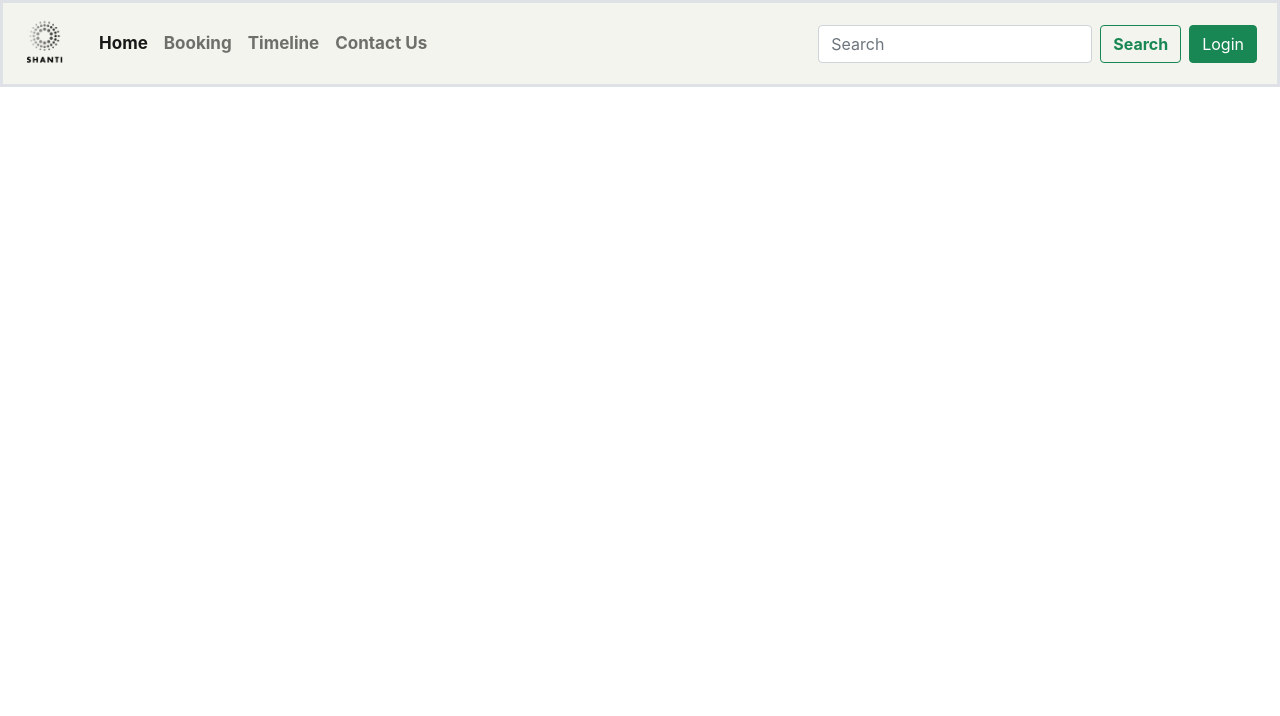
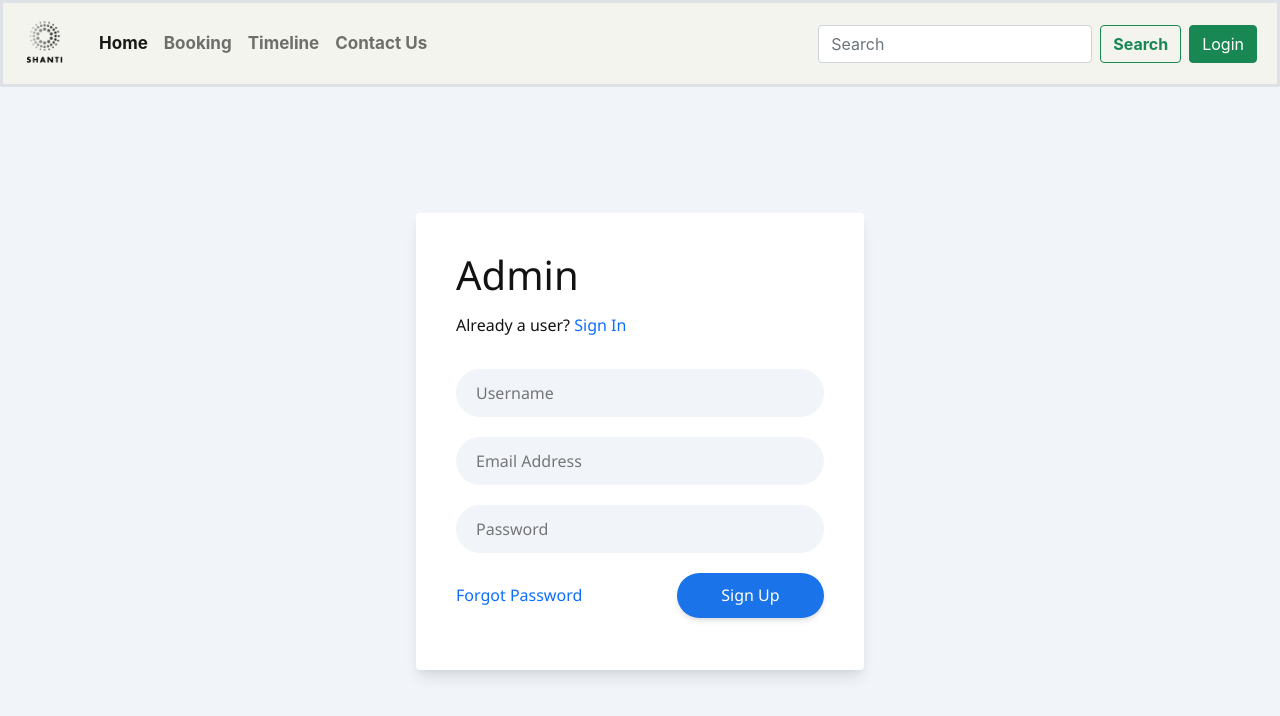
Before and after one commit to AyushSama/Portfolio, a React (Create React App) app in the folder New-Frontend/shantivideo/: page /admin in a window 1280 px wide. Shown: the top 716 px of the page. Built offline with nearby package versions, Linux system fonts and the light colour scheme.

Commit message:
i. Added Login Page for Admin

```diff
--- a/New-Frontend/shantivideo/src/App.js
+++ b/New-Frontend/shantivideo/src/App.js
@@ -1,4 +1,5 @@
 import "./App.css";
+import Admin from "./Components/Admin";
 import Alert from "./Components/Alert";
 import Booking from "./Components/Booking";
 import ContactUs from "./Components/ContactUs";
@@ -25,6 +26,7 @@ function App() {
                         <Route path="/contactus" element={<ContactUs/>} />
                         <Route path="/login" element={<Login/>} />
                         <Route path="/signup" element={<SignUp/>} />
+                        <Route path="/admin" element={<Admin/>} />
                     </Routes>
                 </Router>
             </AlertState>
--- /dev/null
+++ b/New-Frontend/shantivideo/src/Components/Admin.js
@@ -0,0 +1,40 @@
+import React from 'react'
+import { Link } from 'react-router-dom'
+
+export default function Admin() {
+  return (
+    <>
+    <Link to='/admin' className="btn"></Link>
+      <main className="main">
+	<div className="container1">
+		<section className="wrapper">
+			<div className="heading">
+				<h1 className="text text-large">Admin</h1>
+				<p className="text text-normal">Already a user? <span>
+                    <Link to="/login" className="text text-links">Sign In</Link></span>
+				</p>
+			</div>
+			<form name="signin" className="form">
+                <div className="input-control">
+					<label htmlFor="email" className="input-label" hidden>Email Address</label>
+					<input type="text" name="email" id="email" className="input-field" placeholder="Username"/>
+				</div>
+				<div className="input-control">
+					<label htmlFor="email" className="input-label" hidden>Email Address</label>
+					<input type="email" name="email" id="email" className="input-field" placeholder="Email Address"/>
+				</div>
+				<div className="input-control">
+					<label htmlFor="password" className="input-label" hidden>Password</label>
+					<input type="password" name="password" id="password" className="input-field" placeholder="Password"/>
+				</div>
+				<div className="input-control">
+					<Link to="/signup" className="text text-links">Forgot Password</Link>
+					<input type="submit" name="submit" className="input-submit" value="Sign Up"/>
+				</div>
+			</form>
+		</section>
+	</div>
+</main>
+    </>
+  )
+}
```
